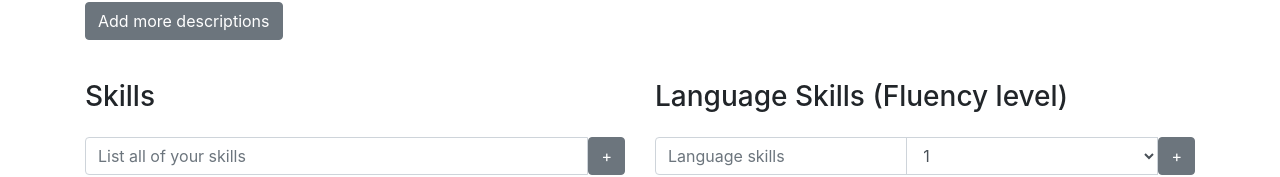
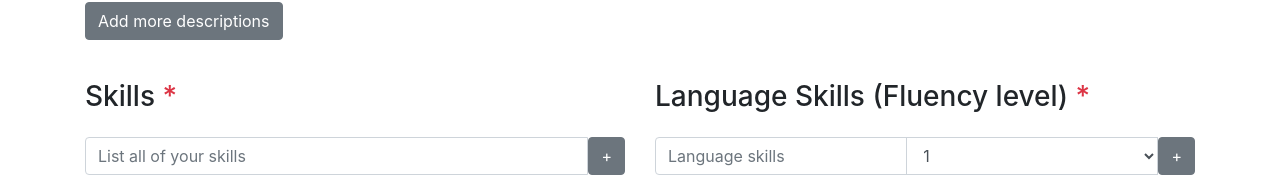
Before and after one commit to thomasoca/cv-generator-demo, a React (Create React App) app: page / in a window 1280 px wide. Shown: the part 2013-2190 px from the top of the page. Built offline with nearby package versions, Linux system fonts and the light colour scheme.

Commit message:
update required label

```diff
--- a/src/components/LanguageForm.tsx
+++ b/src/components/LanguageForm.tsx
@@ -23,7 +23,10 @@ const LanguageForm = (props: IProps) => {
     const { handleChange, namespace } = props;
     return (
         <div>
-            <h3 className="my-2">Language Skills (Fluency level)</h3>
+            <h3 className="my-2">
+                Language Skills (Fluency level)
+                <span className="text-danger"> *</span>
+            </h3>
             <Row>
                 <Col xs={12} className="my-2">
                     {/* <p>Additional Notes</p> */}
--- a/src/components/SkillsForm.tsx
+++ b/src/components/SkillsForm.tsx
@@ -19,7 +19,9 @@ const SkillsForm = (props: IProps) => {
     const { handleChange, namespace } = props;
     return (
         <div>
-            <h3 className="my-2">Skills</h3>
+            <h3 className="my-2">
+                Skills <span className="text-danger"> *</span>
+            </h3>
             <Row>
                 <Col xs={12} className="my-2">
                     {/* <p>Additional Notes</p> */}
```
